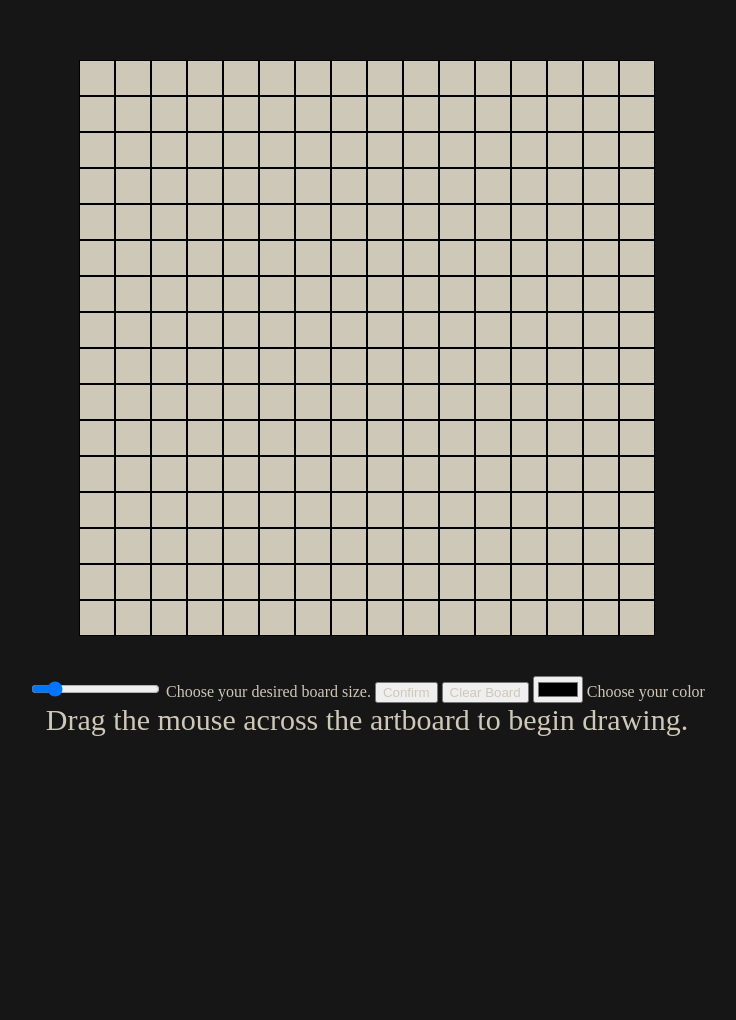
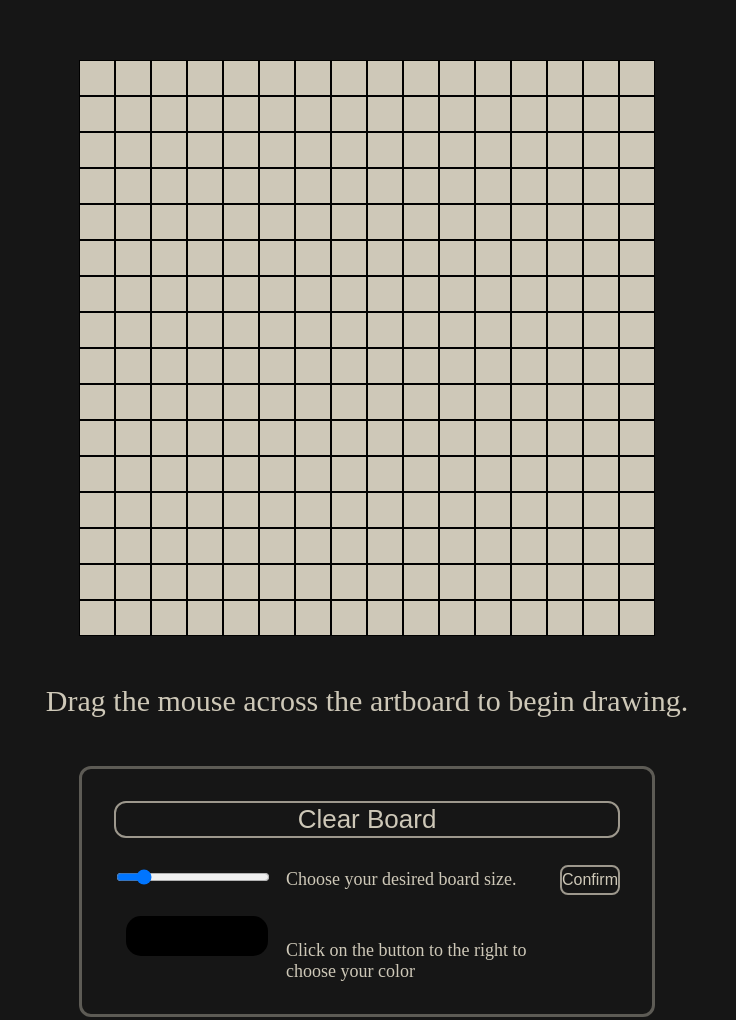
Before and after one commit to kmkuiken/odin-draw, a plain HTML site: page index.html in a window 1280 px wide. Shown: the part 108-1128 px from the top of the page, without its empty margins (273-1009 px from the left). Before the commit the page ends 853 px from the top, so only its background shows below. Drawn offline with Linux system fonts and the light colour scheme.

Commit message:
Styling changes
Gave instructions more margin and spaced out the settings section, using
a similar style throughout

```diff
--- a/draw.js
+++ b/draw.js
@@ -69,5 +69,5 @@ clearBoard.addEventListener("click", () => {
 
 // Changing effect on boxes when color is changed
 colorPicker.addEventListener("input", (event) => {
-  addColorChangingEffect();
+  addColorChangingEffect
 });
--- a/index.html
+++ b/index.html
@@ -7,27 +7,26 @@
   <link rel="stylesheet" href="styles.css">
 </head>
 <body>
+  <div class="container"></div>
+
   <p class="instructions">
     Drag the mouse across the artboard to begin drawing.
   </p>
 
   <div class="settings">
+    <button id="clear-board">Clear Board</button>
+
     <input type="range" name="board-size" id="board-size" value="16" min="2" max="100">
     <label for="board-size">
       Choose your desired board size.
     </label>
-
     <button id="board-size-confirm">Confirm</button>
-
-    <button id="clear-board">Clear Board</button>
 
     <input type="color" value="#00000" id="color-change">
     <label for="color-change">
-      Choose your color
+      Click on the button to the right to choose your color
     </label>
   </div>
-
-  <div class="container"></div>
 
   <script src="draw.js"></script>
 </body>
--- a/styles.css
+++ b/styles.css
@@ -5,22 +5,93 @@
 
 p {
   font-size: 30px;
-  margin: 0 100px 0 100px;
+  margin: 24px;
 }
 
 body {
   display: flex;
   justify-content: center;
   align-items: center;
-  flex-wrap: wrap-reverse;
+  flex-wrap: wrap;
   background-color: #161616;
+  flex-direction: column;
 }
 
 .container {
   display: flex;
   flex-wrap: wrap;
-  margin: 20vh 100px 5vh 100px;
+  margin: 20vh 100px 24px 100px;
   height: 45vw;
   width: 45vw;
   background-color: #cec8b8;
 }
+
+.settings {
+  display: grid;
+  grid-template: 3em auto auto / auto auto auto;
+  width: 45vw;
+  row-gap: 16px;
+  align-items: baseline;
+  border-style: solid;
+  border-color: #cec8b862;
+  padding: 32px;
+  margin: 24px;
+  border-radius: 12px;
+}
+
+#clear-board {
+  grid-column-end: span 3;
+  background: inherit;
+  color: #cec8b8;
+  border-style: solid;
+  cursor: pointer;
+  border-color: #cec8b8bb;
+  font-size: 26px;
+  border-radius: 12px;
+  transition: .3s;
+}
+
+#clear-board:hover {
+  background-color: red;
+}
+
+#board-size-confirm {
+  background: none;
+  color: #cec8b8;
+  border-style: solid;
+  cursor: pointer;
+  border-color: #cec8b8bb;
+  font-size: 16px;
+  border-radius: 8px;
+  padding: 4px 0;
+  transition: .3s;
+}
+
+#board-size-confirm:hover {
+  background-color: rgb(2, 170, 2);
+}
+
+.settings label {
+  font-size: 18px;
+  margin-left: 14px;
+}
+
+#color-change {
+  -webkit-appearance: none;
+  -moz-appearance: none;
+  appearance: none;
+  width: 150px;
+  height: 50px;
+  background-color: transparent;
+  border: none;
+  cursor: pointer;
+  margin-left: 8px;
+}
+#color-change::-webkit-color-swatch {
+  border-radius: 15px;
+  border: none;
+}
+#color-change::-moz-color-swatch {
+  border-radius: 15px;
+  border: none;
+}
```
